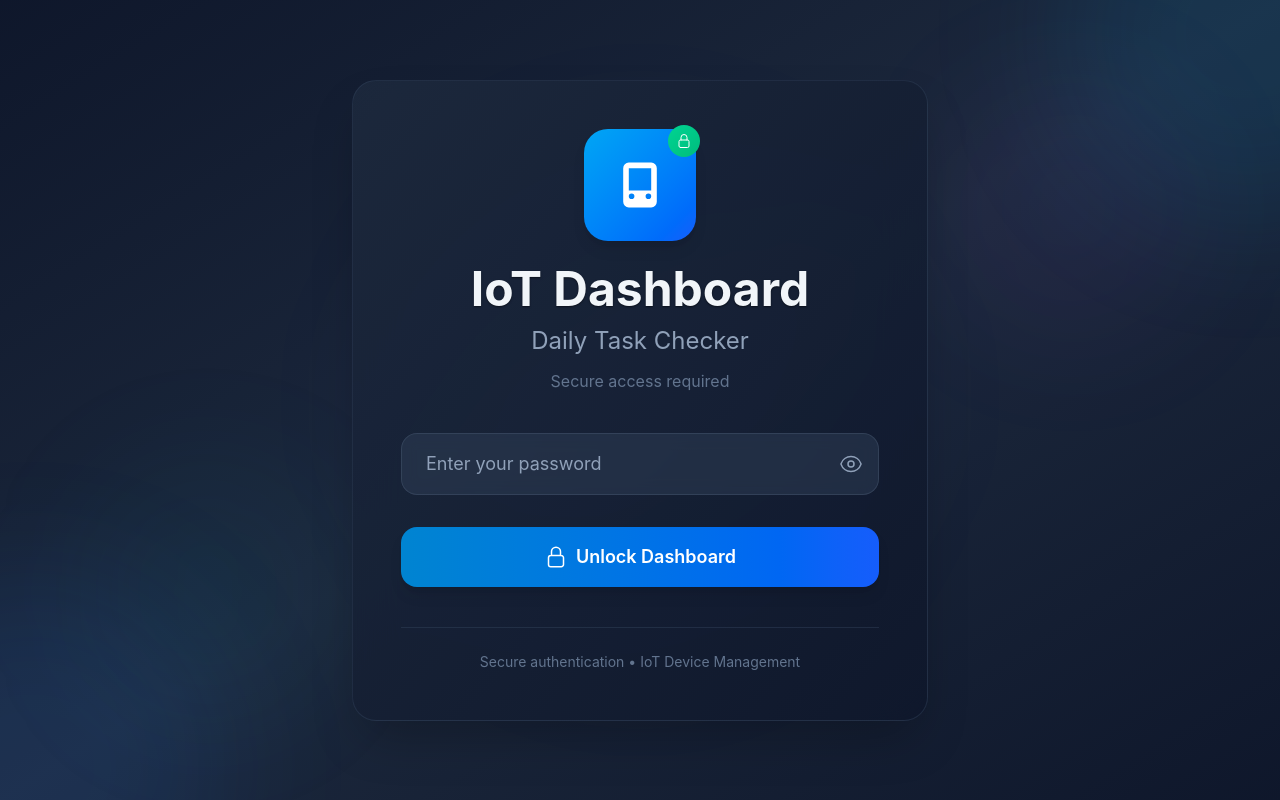
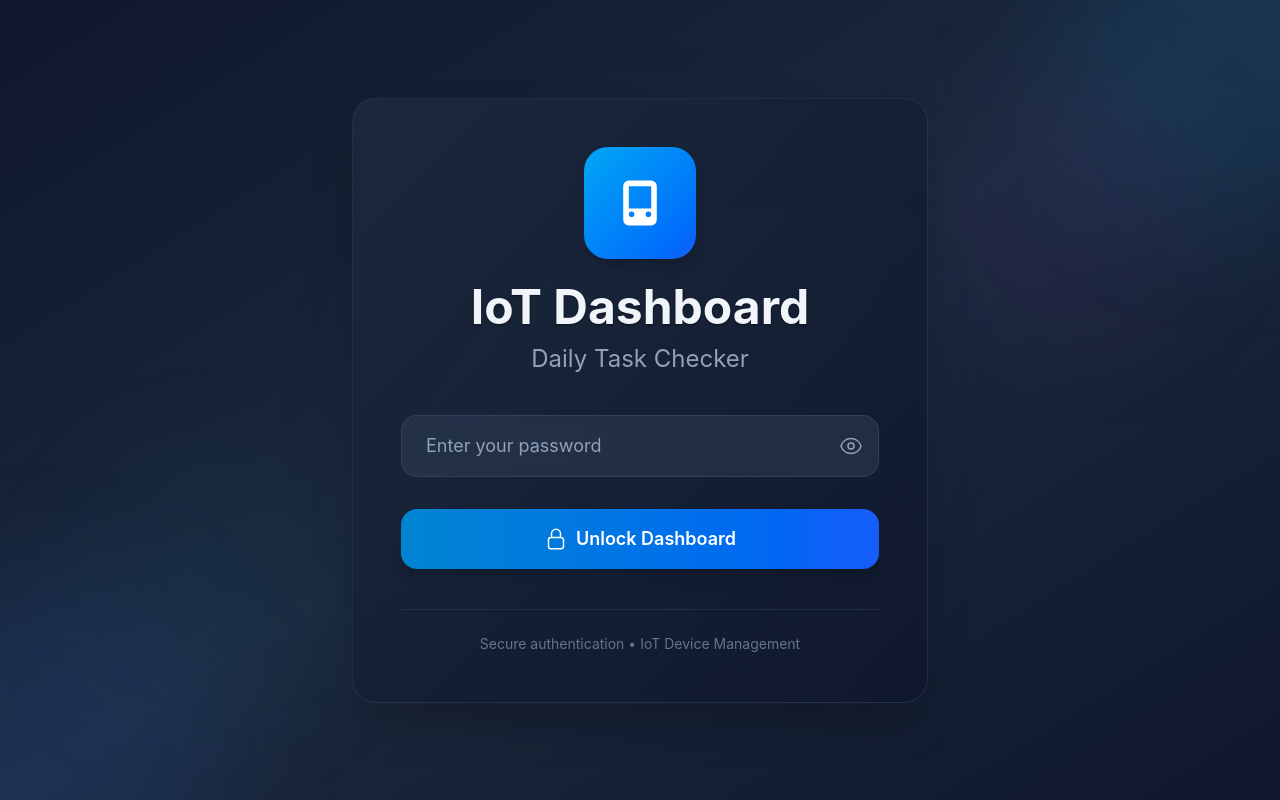
Before and after one commit to Pied-Piper46/daily-task-checker, a Next.js app: page /login in a window 1280 px wide. Built offline with nearby package versions, Linux system fonts and the light colour scheme.

Commit message:
refactor

```diff
--- a/src/app/components/AuthScreen.tsx
+++ b/src/app/components/AuthScreen.tsx
@@ -69,9 +69,9 @@ const AuthScreen: React.FC<AuthScreenProps> = ({ onLogin }) => {
                                 <div className="w-20 h-20 lg:w-24 lg:h-24 xl:w-28 xl:h-28 bg-gradient-to-br from-sky-500 to-blue-600 rounded-2xl lg:rounded-3xl flex items-center justify-center shadow-lg">
                                     <DeviceTabletIcon className="w-10 h-10 lg:w-12 lg:h-12 xl:w-14 xl:h-14 text-white" />
                                 </div>
-                                <div className="absolute -top-1 -right-1 w-6 h-6 lg:w-7 lg:h-7 xl:w-8 xl:h-8 bg-gradient-to-br from-emerald-400 to-emerald-500 rounded-full flex items-center justify-center">
+                                {/* <div className="absolute -top-1 -right-1 w-6 h-6 lg:w-7 lg:h-7 xl:w-8 xl:h-8 bg-gradient-to-br from-emerald-400 to-emerald-500 rounded-full flex items-center justify-center">
                                     <LockIcon className="w-3 h-3 lg:w-3.5 lg:h-3.5 xl:w-4 xl:h-4 text-white" />
-                                </div>
+                                </div> */}
                             </div>
                         </div>
                         <div className="space-y-2 lg:space-y-3">
@@ -79,7 +79,6 @@ const AuthScreen: React.FC<AuthScreenProps> = ({ onLogin }) => {
                                 IoT Dashboard
                             </h1>
                             <p className="text-slate-400 text-lg lg:text-xl xl:text-2xl">Daily Task Checker</p>
-                            <p className="text-slate-500 text-sm lg:text-base">Secure access required</p>
                         </div>
                     </div>
 
--- a/src/app/page.tsx
+++ b/src/app/page.tsx
@@ -65,7 +65,7 @@ export default function HomePage() {
                 <title>{pageTitle}</title>
                 <meta name="description" content={pageDescription} />
             </Head>
-            <Dashboard onLogout={handleLogout} />;
+            <Dashboard onLogout={handleLogout} />
         </>
     );
 }
```
